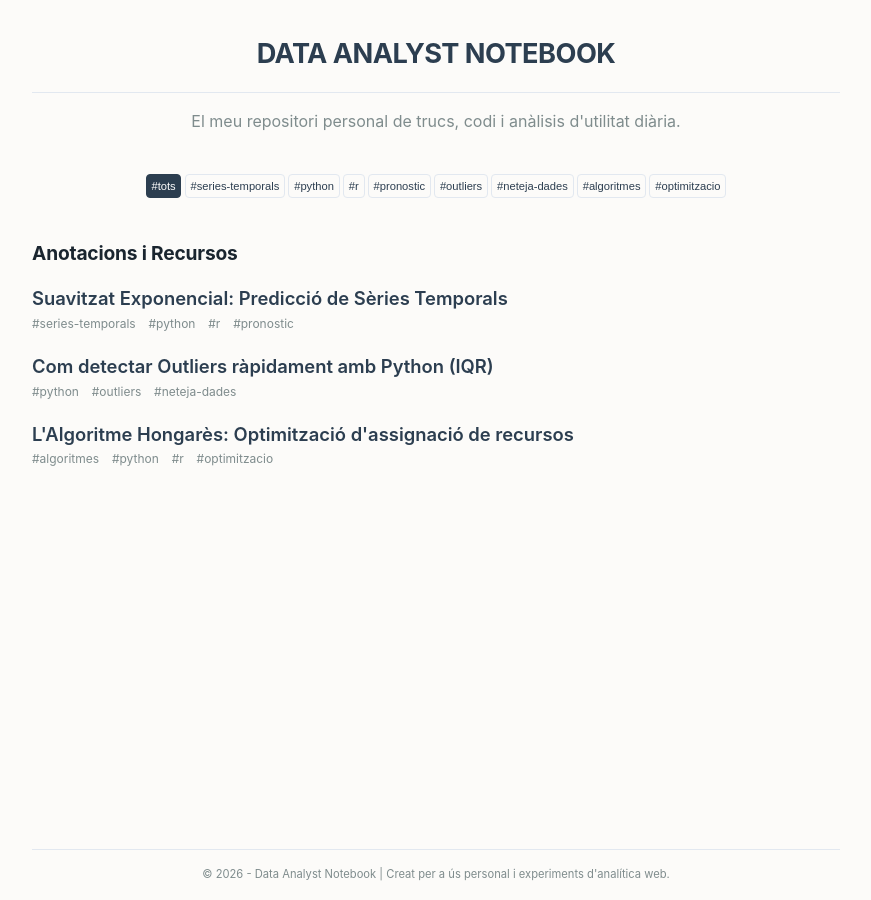
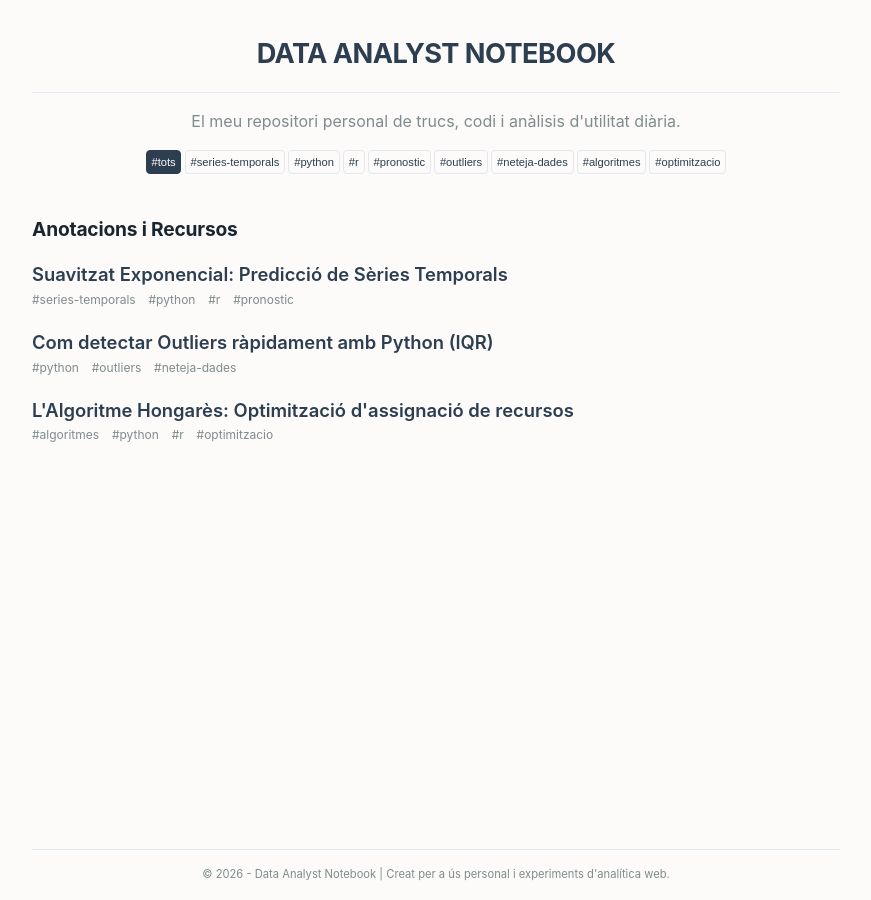
Before and after one commit to alberthr/alberthr.github.io, a Jekyll site: the page built from index.html, in a window 1280 px wide. Shown: the whole page, without its empty margins (204-1075 px from the left). Built offline with Jekyll 4.4.1, drawn with Linux system fonts in a browser that asks for light colours.

Commit message:
Update style.css

```diff
--- a/assets/css/style.css
+++ b/assets/css/style.css
@@ -88,7 +88,7 @@ h3 { font-size: 1.0rem; }
 .about {
   font-size: 1rem;
   color: var(--text-muted);
-  margin-bottom: 2.5rem;
+  margin-bottom: 0rem;
   text-align: center;
 }
 
```
